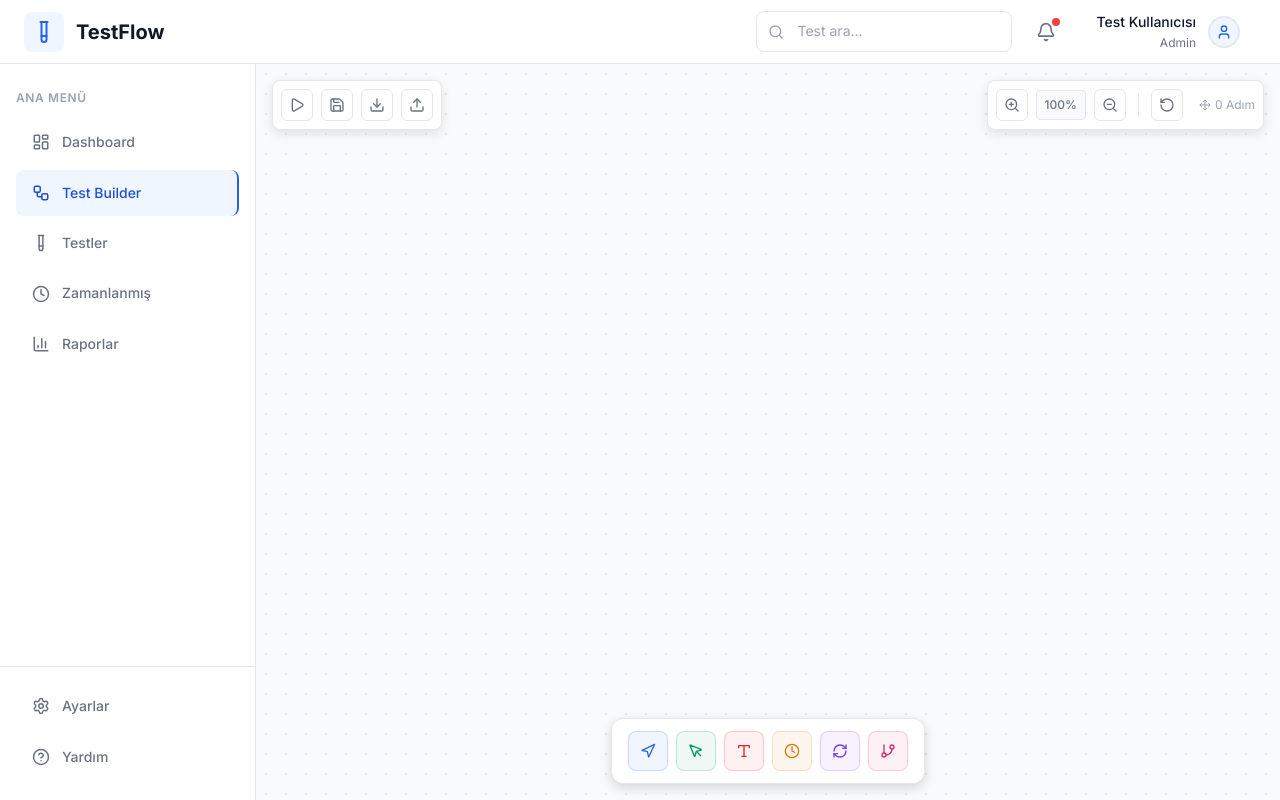
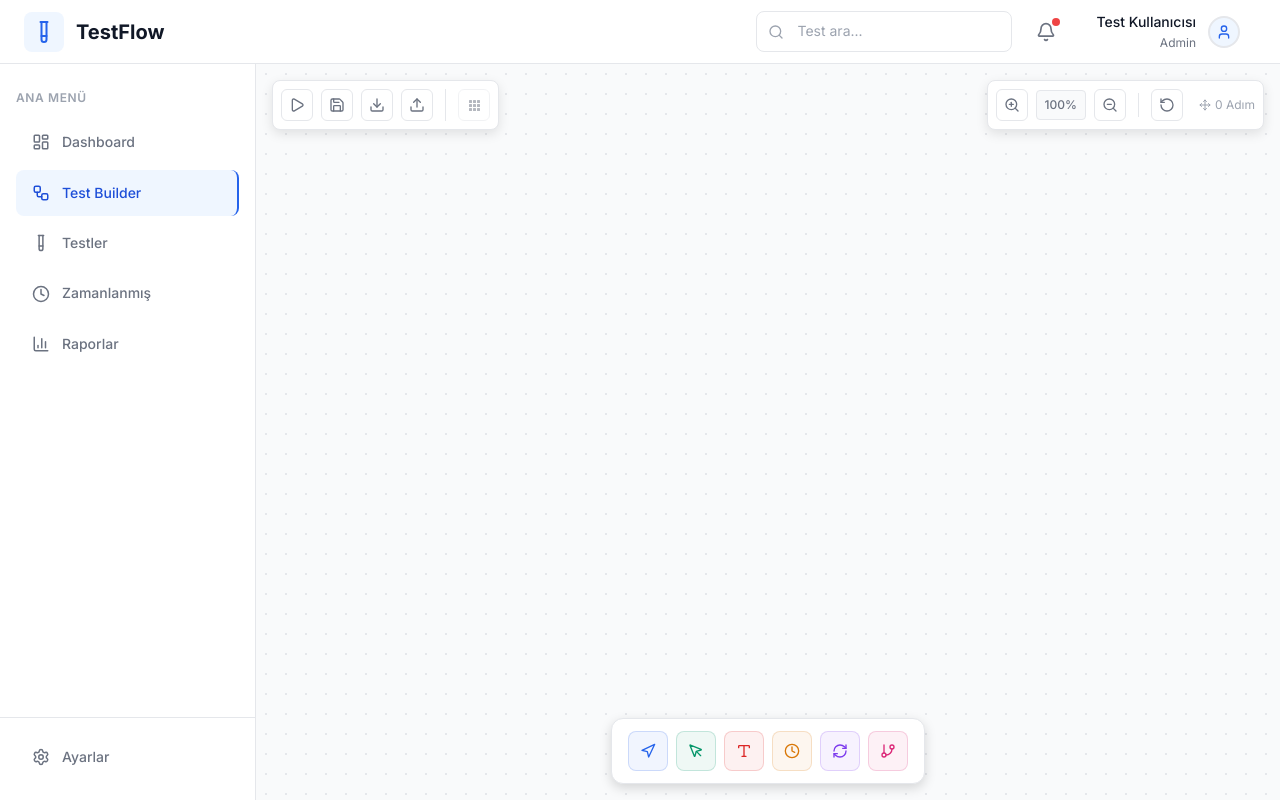
Before and after one commit to erenaydin0/TestFlow, a Next.js app: page /test-builder in a window 1280 px wide. Built offline with nearby package versions, Linux system fonts and the light colour scheme.

Commit message:
Adımları otomatik hizalama butonu eklendi.

```diff
--- a/src/app/reports/page.tsx
+++ b/src/app/reports/page.tsx
@@ -282,15 +282,6 @@ export default function ReportsPage() {
                 <option value="development">Development</option>
               </select>
             </div>
-
-            <button className="btn-primary" style={{
-              display: 'flex',
-              alignItems: 'center',
-              gap: '0.5rem'
-            }}>
-              <Download size={16} />
-              Yeni Rapor Oluştur
-            </button>
           </div>
 
           <div style={{
--- a/src/app/test-builder/page.tsx
+++ b/src/app/test-builder/page.tsx
@@ -342,6 +342,81 @@ export default function TestBuilder() {
     };
   };
 
+  // Auto-arrange steps
+  const autoArrangeSteps = () => {
+    if (testSteps.length === 0) return;
+
+    // Find steps with no incoming connections (start nodes)
+    const startSteps = testSteps.filter(step =>
+      !testSteps.some(otherStep =>
+        otherStep.connections?.includes(step.id)
+      )
+    );
+
+    // If no start steps found, use the first step
+    if (startSteps.length === 0) {
+      startSteps.push(testSteps[0]);
+    }
+
+    const arranged: Set<string> = new Set();
+    const newPositions: { [key: string]: { x: number, y: number } } = {};
+    const STEP_WIDTH = 250; // 12rem + margin
+    const START_Y = 100; // Fixed Y position for horizontal line
+    let currentColumn = 0;
+
+    // Recursive function to arrange connected steps horizontally
+    const arrangeFromStep = (stepId: string, column: number): number => {
+      if (arranged.has(stepId)) return column;
+
+      arranged.add(stepId);
+      newPositions[stepId] = {
+        x: column * STEP_WIDTH + 50, // 50px margin from left
+        y: START_Y // Fixed Y position - horizontal line
+      };
+
+      const step = testSteps.find(s => s.id === stepId);
+      if (!step?.connections || step.connections.length === 0) {
+        return column + 1;
+      }
+
+      let nextColumn = column + 1;
+      step.connections.forEach(connectedId => {
+        if (!arranged.has(connectedId)) {
+          nextColumn = arrangeFromStep(connectedId, nextColumn);
+        }
+      });
+
+      return nextColumn;
+    };
+
+    // Arrange the first start step horizontally
+    if (startSteps.length > 0) {
+      currentColumn = arrangeFromStep(startSteps[0].id, 0);
+    }
+
+    // Arrange any remaining unconnected steps in a horizontal line
+    testSteps.forEach(step => {
+      if (!arranged.has(step.id)) {
+        newPositions[step.id] = {
+          x: currentColumn * STEP_WIDTH + 50,
+          y: START_Y
+        };
+        currentColumn++;
+      }
+    });
+
+    // Update step positions
+    setTestSteps(prev => prev.map(step => ({
+      ...step,
+      x: newPositions[step.id]?.x ?? step.x,
+      y: newPositions[step.id]?.y ?? step.y
+    })));
+
+    // Reset canvas position to show arranged steps
+    setCanvasOffset({ x: 0, y: 0 });
+    setZoom(1);
+  };
+
   // Render connection lines
   const renderConnections = () => {
     const connections: React.ReactElement[] = [];
@@ -527,6 +602,49 @@ export default function TestBuilder() {
               title="Yükle"
             >
               <Upload size={16} />
+            </button>
+
+            <div style={{
+              width: '1px',
+              height: '2rem',
+              backgroundColor: 'var(--border-primary)',
+              margin: '0 0.25rem'
+            }}></div>
+
+            <button
+              onClick={autoArrangeSteps}
+              className="canvas-control"
+              title="Adımları Otomatik Hizala"
+              disabled={testSteps.length === 0}
+              style={{
+                opacity: testSteps.length === 0 ? 0.5 : 1,
+                cursor: testSteps.length === 0 ? 'not-allowed' : 'pointer'
+              }}
+            >
+              <div style={{
+                display: 'flex',
+                alignItems: 'center',
+                gap: '0.25rem'
+              }}>
+                <div style={{
+                  display: 'grid',
+                  gridTemplateColumns: 'repeat(3, 3px)',
+                  gridTemplateRows: 'repeat(3, 3px)',
+                  gap: '1px'
+                }}>
+                  {[...Array(9)].map((_, i) => (
+                    <div
+                      key={i}
+                      style={{
+                        width: '3px',
+                        height: '3px',
+                        backgroundColor: 'currentColor',
+                        borderRadius: '0.5px'
+                      }}
+                    />
+                  ))}
+                </div>
+              </div>
             </button>
 
             {/* Connection mode indicator */}
--- a/src/components/Sidebar.tsx
+++ b/src/components/Sidebar.tsx
@@ -22,7 +22,6 @@ const navigation = [
 
 const bottomNavigation = [
   { name: 'Ayarlar', href: '/settings', icon: Settings },
-  { name: 'Yardım', href: '/help', icon: HelpCircle },
 ];
 
 export default function Sidebar() {
```
